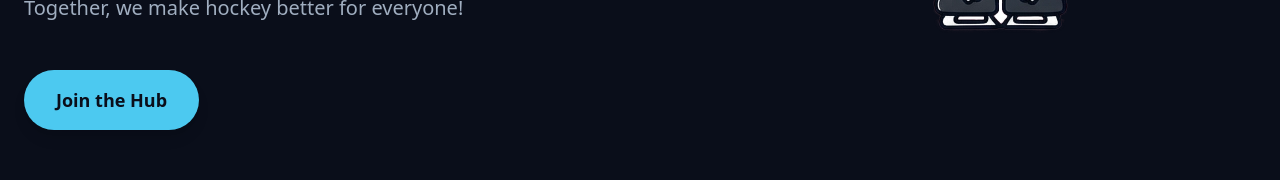
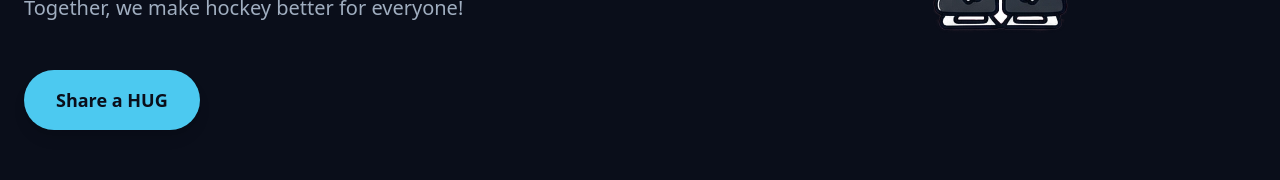
Before and after one commit to avintas/ohd, a Next.js app: page /captain-heart in a window 1280 px wide. Shown: the part 562-742 px from the top of the page. Built offline with nearby package versions, Linux system fonts and the light colour scheme.

Commit message:
added new HUGS Hub design type 3

```diff
--- a/src/app/captain-heart/page.tsx
+++ b/src/app/captain-heart/page.tsx
@@ -60,8 +60,16 @@ export default function CaptainHeartPage() {
               </header>
 
               <div className="pt-4">
-                <button className="bg-[#4cc9f0] hover:bg-[#3bb5e0] text-[#0a0e1a] font-bold py-4 px-8 rounded-full text-lg transition-all duration-300 hover:scale-105 shadow-lg">
-                  Join the Hub
+                <button
+                  onClick={() => {
+                    document.getElementById('hugs-section')?.scrollIntoView({
+                      behavior: 'smooth',
+                      block: 'start'
+                    });
+                  }}
+                  className="bg-[#4cc9f0] hover:bg-[#3bb5e0] text-[#0a0e1a] font-bold py-4 px-8 rounded-full text-lg transition-all duration-300 hover:scale-105 shadow-lg"
+                >
+                  Share a HUG
                 </button>
               </div>
             </div>
@@ -84,7 +92,7 @@ export default function CaptainHeartPage() {
       </div>
 
       {/* Hub Activities Grid */}
-      <div className="py-16 px-4 md:px-6 bg-[#16213e]/30">
+      <div id="hugs-section" className="py-16 px-4 md:px-6 bg-[#16213e]/30">
         <div className="max-w-7xl mx-auto">
           <div className="text-center mb-12">
             <h2 className="text-3xl md:text-4xl font-bold text-white mb-4">
```
